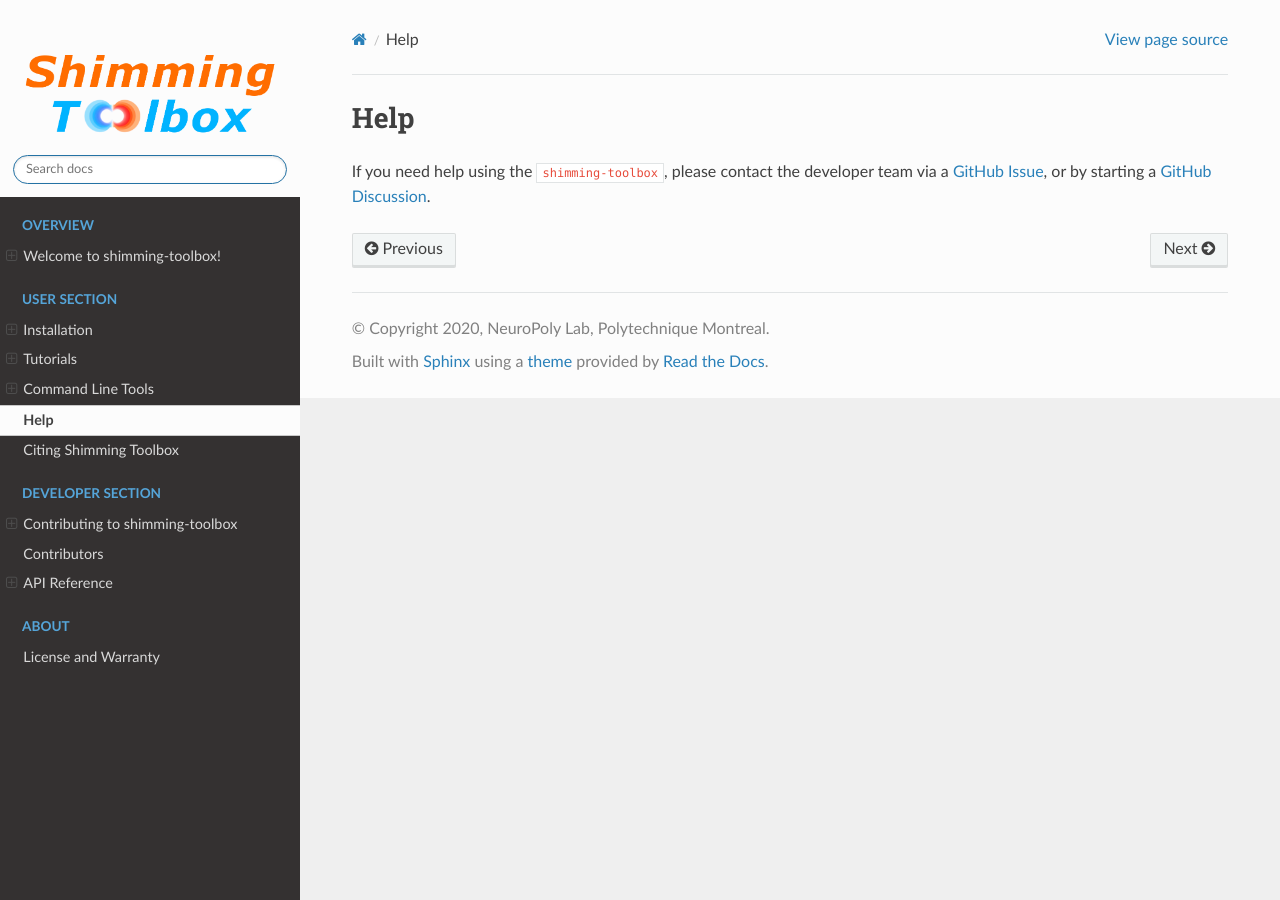
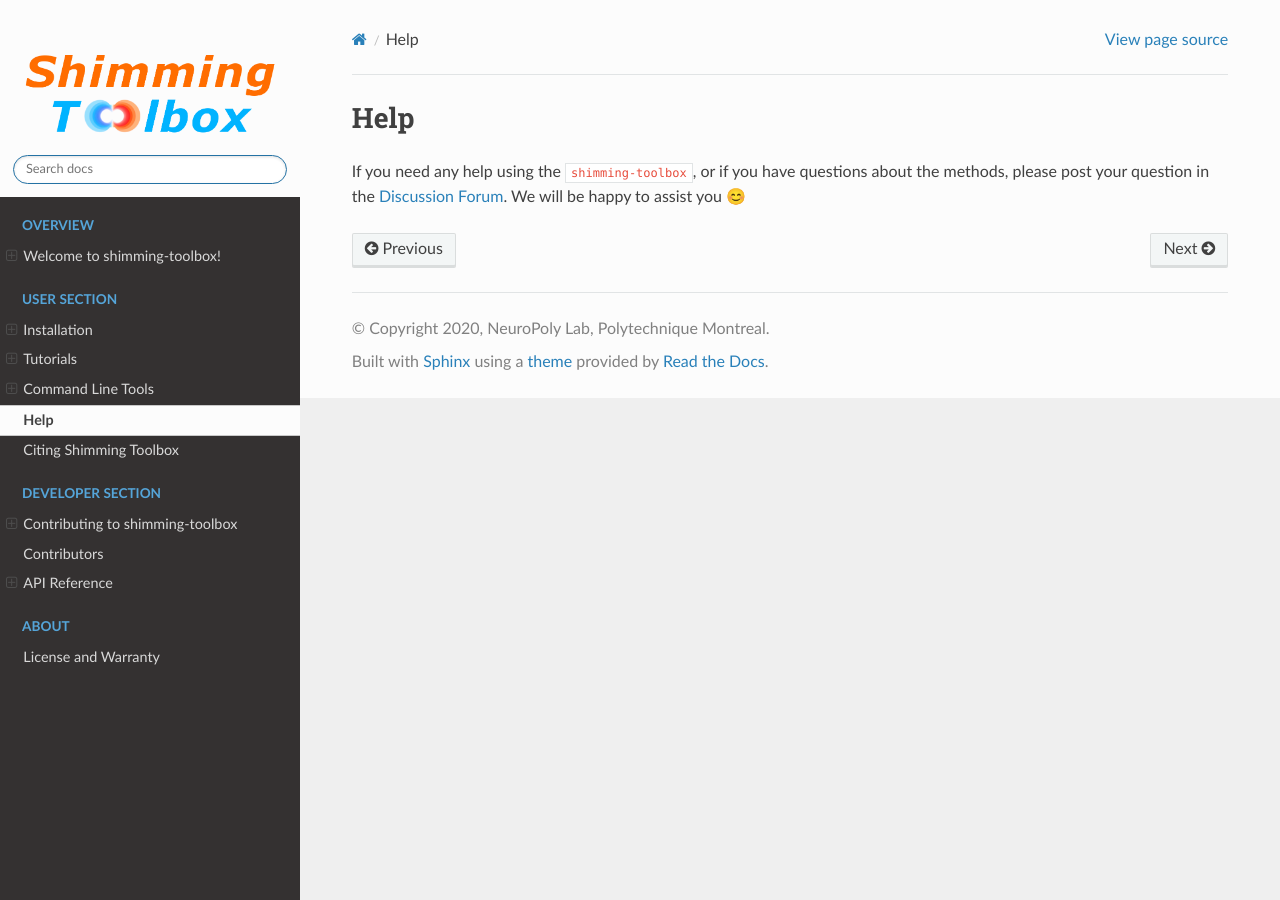
Before and after one commit to shimming-toolbox/shimming-toolbox, a Sphinx documentation site: the page built from docs/source/user_section/help.rst, in a window 1280 px wide. Built offline with Sphinx 7.4.7 and the Read the Docs theme 2.0.0, drawn with Linux system fonts in a browser that asks for light colours.

Commit message:
Update help.rst

```diff
--- a/docs/source/user_section/help.rst
+++ b/docs/source/user_section/help.rst
@@ -1,7 +1,5 @@
 Help
 ====
 
-If you need help using the ``shimming-toolbox``, please contact the
-developer team via a `GitHub
-Issue <https://github.com/shimming-toolbox/shimming-toolbox/issues>`__, or by starting a
-`GitHub Discussion <https://github.com/shimming-toolbox/shimming-toolbox/discussions>`__.
+If you need any help using the ``shimming-toolbox``, or if you have questions about the methods, please post your question in the
+`Discussion Forum <https://github.com/shimming-toolbox/shimming-toolbox/discussions>`__. We will be happy to assist you 😊
```
